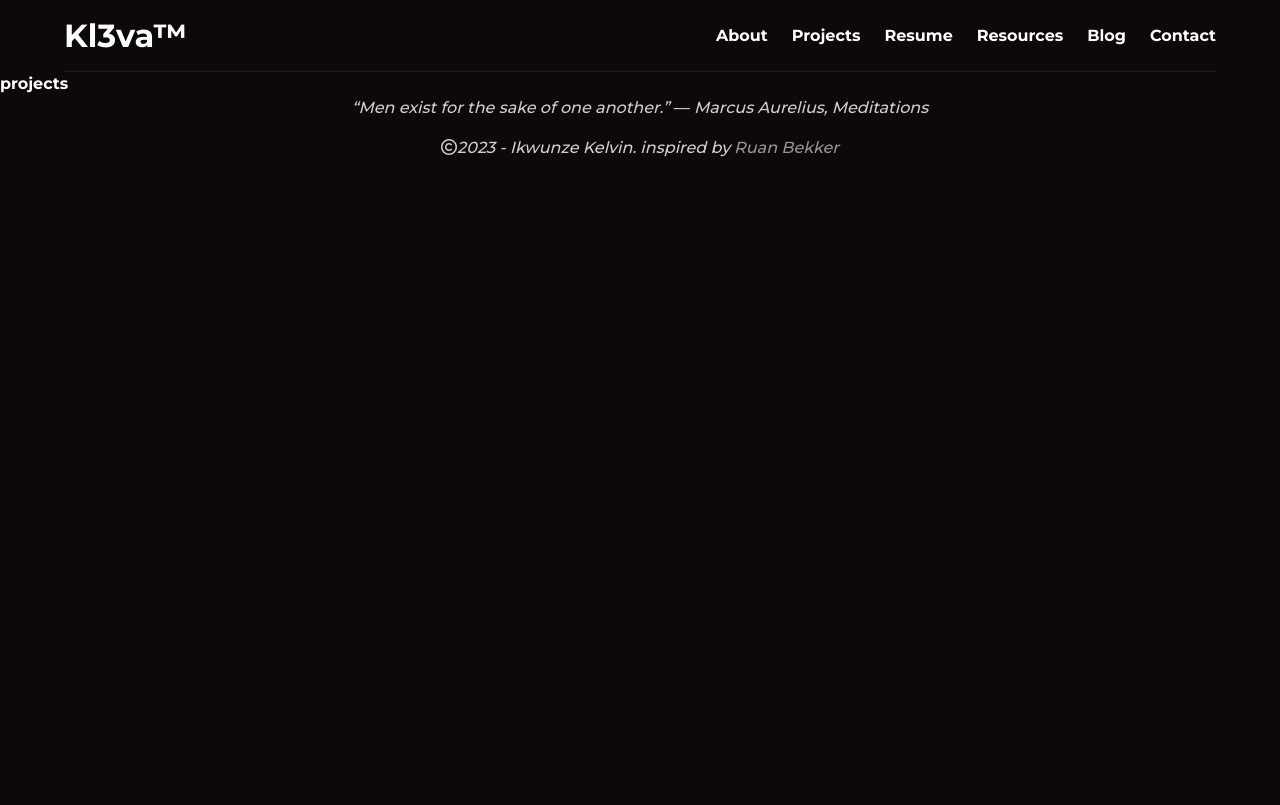
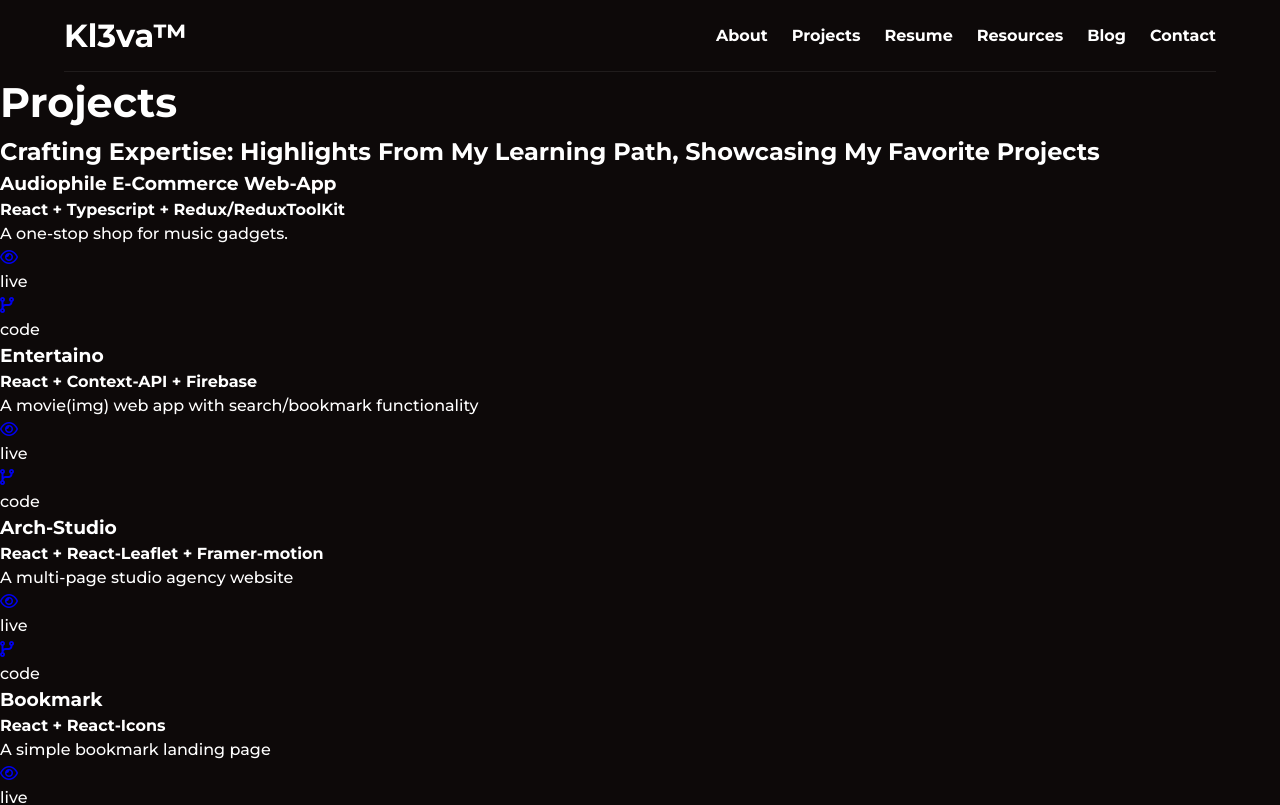
Before and after one commit to Kl3va/portfolio, a Next.js app: page /projects in a window 1280 px wide. Shown: the top 805 px of the page. Built offline with nearby package versions, Linux system fonts and the light colour scheme.

Commit message:
feat: added project page

```diff
--- a/components/Projects/Projects.tsx
+++ b/components/Projects/Projects.tsx
@@ -0,0 +1,47 @@
+import React from 'react'
+import { projectData } from 'data/projectData'
+
+type ProjectProps = typeof projectData
+
+const Projects = ({ heading, subTitle, extra, projects }: ProjectProps) => {
+  return (
+    <main>
+      <section>
+        <div>
+          <h1>{heading}</h1>
+          <h2>{subTitle}</h2>
+          <div>
+            {projects.map((project, index) => {
+              return (
+                <div key={index}>
+                  <h3>{project.title}</h3>
+                  <h4>{project.tools.join(' + ')}</h4>
+                  <p>{project.subTitle}</p>
+                  <div>
+                    <div>
+                      <a href={project.links[0].url}>
+                        <i className='fa-regular fa-eye'></i>
+                      </a>
+                      <p>{project.links[0].label}</p>
+                    </div>
+                    <div>
+                      <a href={project.links[1].url}>
+                        <i className='fa-solid fa-code-branch'></i>
+                      </a>
+                      <p>{project.links[1].label}</p>
+                    </div>
+                  </div>
+                </div>
+              )
+            })}
+          </div>
+        </div>
+      </section>
+      <section>
+        <div>kjni</div>
+      </section>
+    </main>
+  )
+}
+
+export default Projects
--- a/data/aboutData.ts
+++ b/data/aboutData.ts
@@ -15,6 +15,7 @@ export const aboutData = {
         skills: [
           'HTML5, CSS3, JavaScript, TypeScript',
           'Responsive Design(Fluid-Layouts, Media-Queries, Mobile-First-Development), Cross-Browser Compatibility, SEO',
+          'Styling(Sass/SCSS, Styled-Components)',
           'Frontend Frameworks: React, Nextjs',
         ],
       },
--- /dev/null
+++ b/data/projectData.ts
@@ -0,0 +1,74 @@
+export const projectData = {
+  heading: 'Projects',
+  subTitle:
+    'Crafting Expertise: Highlights from My Learning Path, Showcasing my Favorite Projects',
+  extra: {
+    subHeading: 'Extras',
+    title: 'Working on a fullstack invoice application during my leisure...',
+  },
+  projects: [
+    {
+      title: 'Audiophile E-commerce web-app',
+      tools: ['React', 'Typescript', 'Redux/ReduxToolKit'],
+      subTitle: 'A one-stop shop for music gadgets.',
+      links: [
+        { label: 'live', url: 'https://audiophilec.netlify.app/' },
+        { label: 'code', url: 'https://github.com/Kl3va/audiophile' },
+      ],
+    },
+    {
+      title: 'Entertaino',
+      tools: ['React', 'Context-API', 'Firebase'],
+      subTitle: 'A movie(img) web app with search/bookmark functionality',
+      links: [
+        { label: 'live', url: 'https://entertainment-mini-app.netlify.app/' },
+        {
+          label: 'code',
+          url: 'https://github.com/Kl3va/Entertainment-web-app',
+        },
+      ],
+    },
+    {
+      title: 'Arch-Studio',
+      tools: ['React', 'React-Leaflet', 'Framer-motion'],
+      subTitle: 'A multi-page studio agency website',
+      links: [
+        { label: 'live', url: 'https://arch-studio-universal.netlify.app/' },
+        {
+          label: 'code',
+          url: 'https://github.com/Kl3va/arch-studio',
+        },
+      ],
+    },
+    {
+      title: 'Bookmark',
+      tools: ['React', 'React-Icons'],
+      subTitle: 'A simple bookmark landing page',
+      links: [
+        {
+          label: 'live',
+          url: 'https://bookmark-agency-landing-page.netlify.app/',
+        },
+        {
+          label: 'code',
+          url: 'https://github.com/Kl3va/bookmark-landing-page/tree/master',
+        },
+      ],
+    },
+    {
+      title: 'Splitter',
+      tools: ['JavaScript', 'Flexbox/CSS-Grid'],
+      subTitle: 'A Seamless Bill Sharing and Tipping Solution',
+      links: [
+        {
+          label: 'live',
+          url: 'https://tip-calculator-xi-eight.vercel.app/',
+        },
+        {
+          label: 'code',
+          url: 'https://github.com/Kl3va/Tip-Calculator',
+        },
+      ],
+    },
+  ],
+}
--- a/pages/projects.tsx
+++ b/pages/projects.tsx
@@ -1,9 +1,9 @@
 import React from 'react'
+import { projectData } from 'data/projectData'
+import Projects from 'components/Projects/Projects'
 
-type Props = {}
-
-const projects = (props: Props) => {
-  return <div>projects</div>
+const projectPage = () => {
+  return <Projects {...projectData} />
 }
 
-export default projects
+export default projectPage
```
